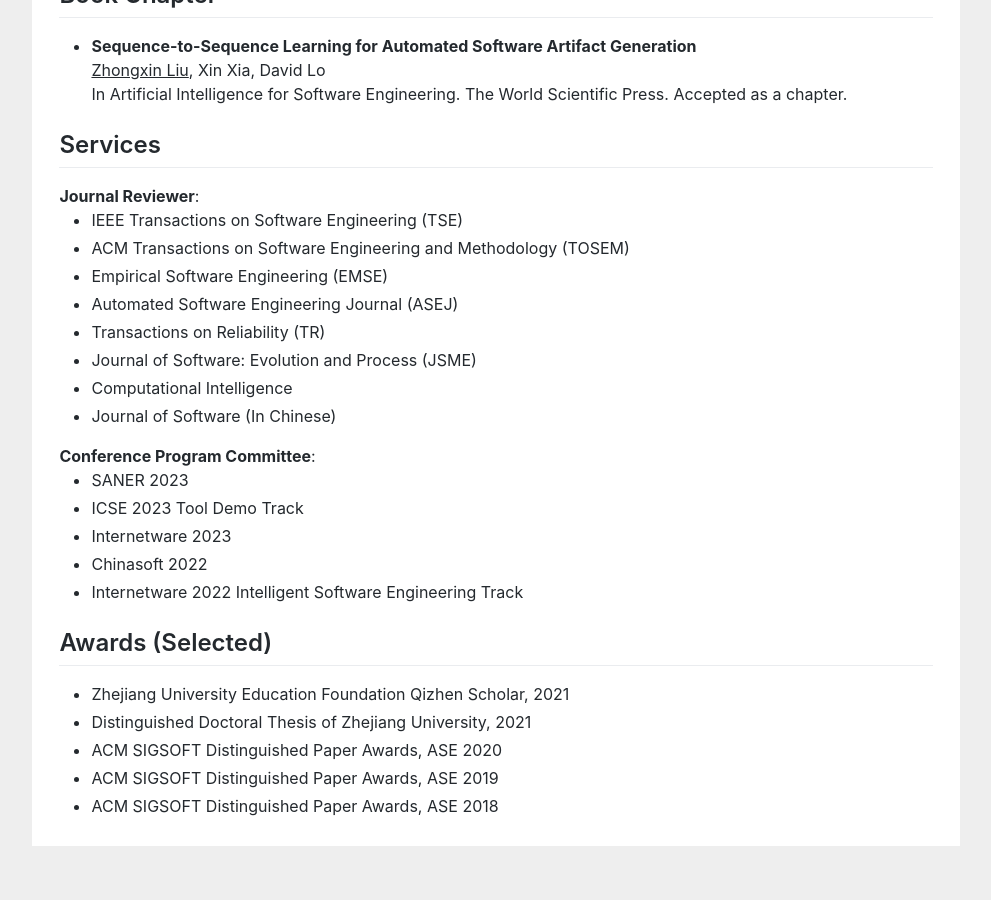
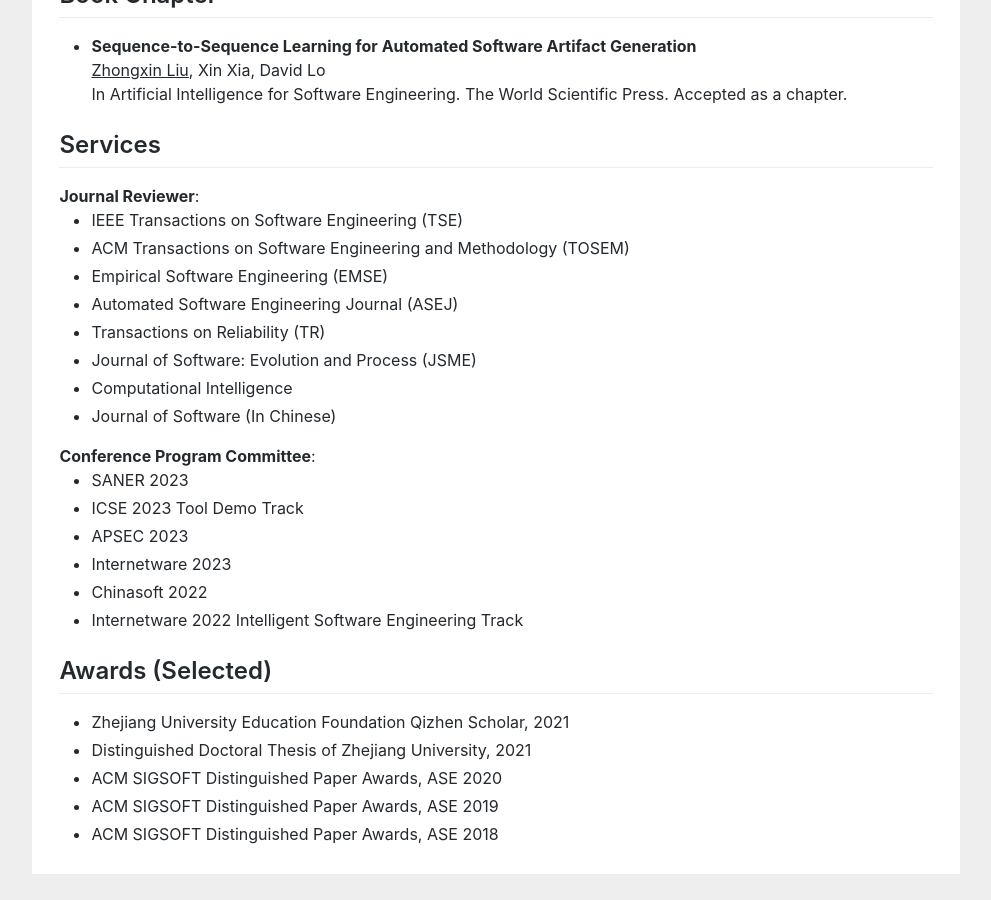
Before and after one commit to zhongxin-liu/zhongxin-liu.github.io, a Jekyll site: the page index.html, which Jekyll copies as it is, in a window 1280 px wide and 900 px high, scrolled down 2531 px. Shown: the whole window, without its empty margins (144-1135 px from the left). Built offline with Jekyll 4.4.1, drawn with Linux system fonts in a browser that asks for light colours; before the commit the page ends 3403 px from its top, so only the background shows below that.

Commit message:
Update index.html

```diff
--- a/index.html
+++ b/index.html
@@ -232,6 +232,7 @@
 				<ul>
 					<li>SANER 2023</li>
 					<li>ICSE 2023 Tool Demo Track</li>
+					<li>APSEC 2023</li>
 					<li>Internetware 2023</li>
 					<li>Chinasoft 2022</li>
 					<li>Internetware 2022 Intelligent Software Engineering Track</li>
```
